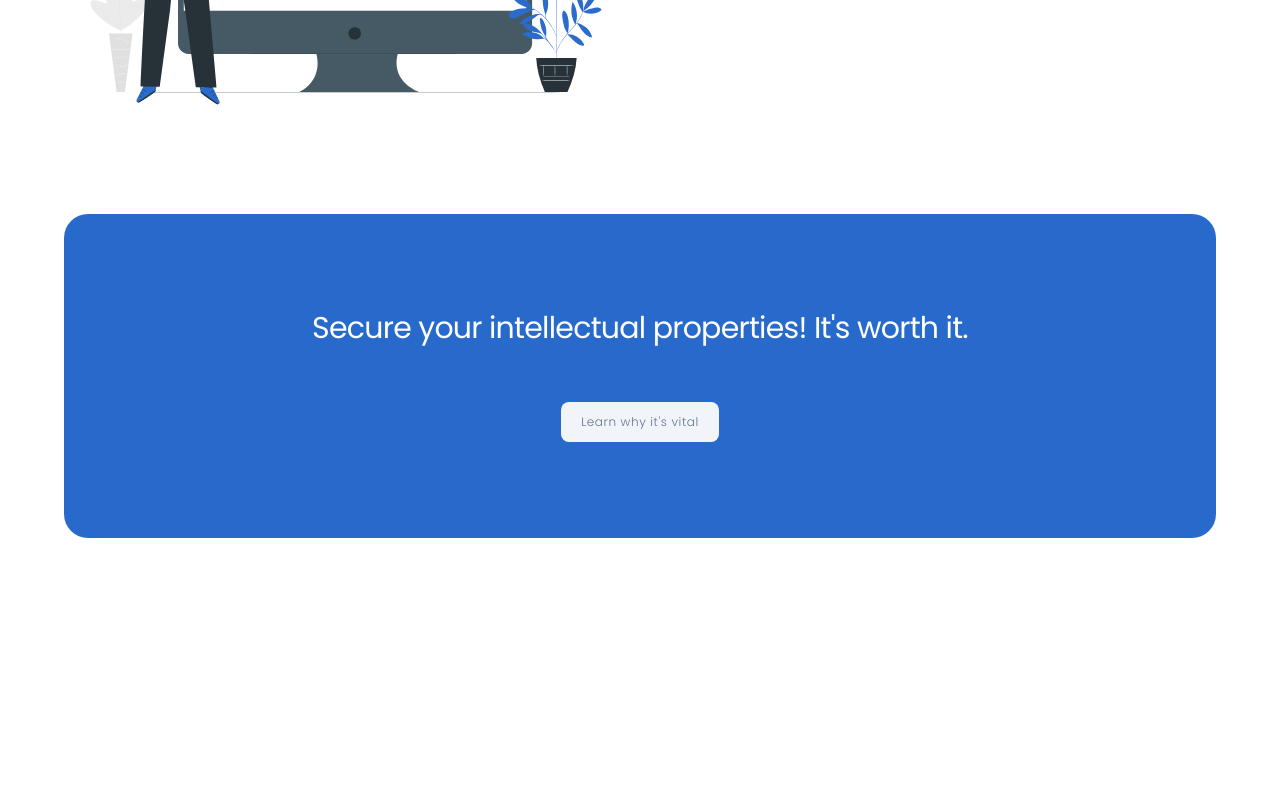
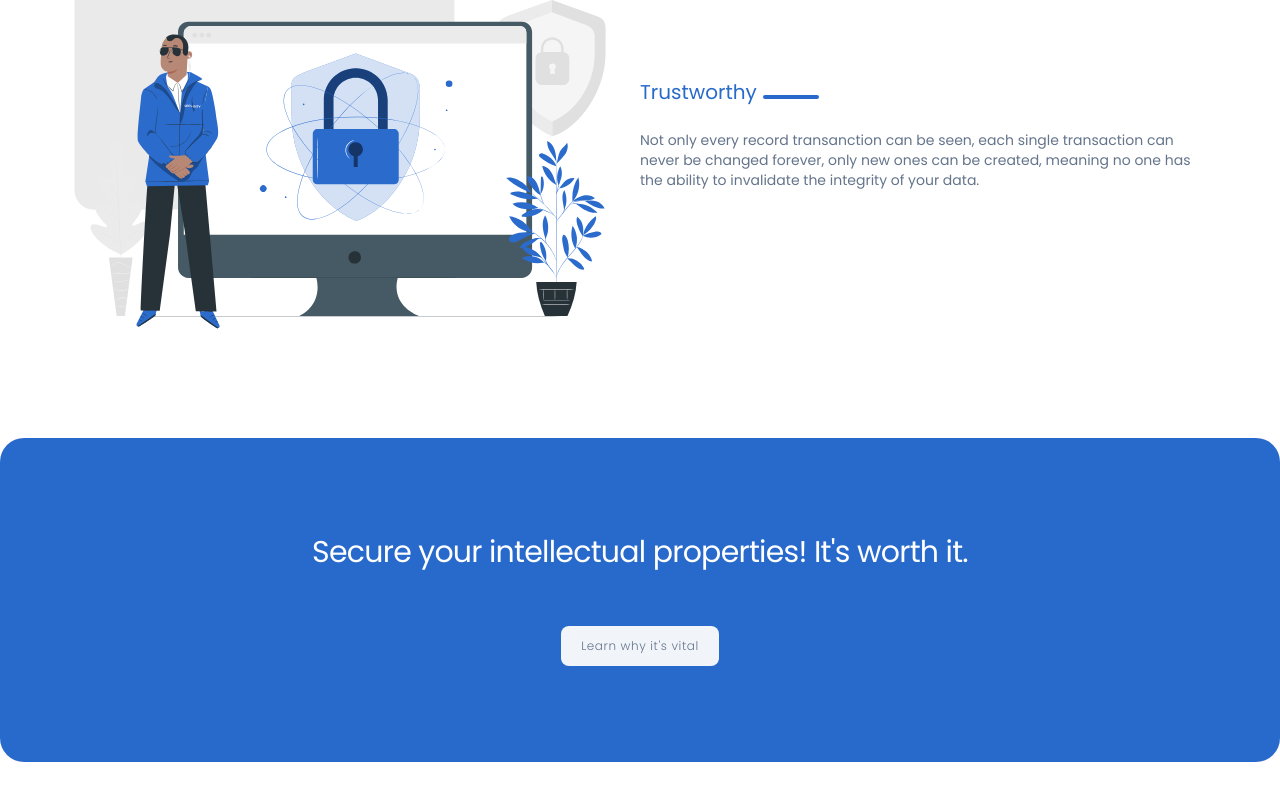
Before and after one commit to codelabmw/patents-malawi, a Vue app: page / in a window 1280 px wide. Shown: the part 1881-2681 px from the top of the page. Before the commit the page ends 2499 px from the top, so only its background shows below. Built offline with nearby package versions, Linux system fonts and the light colour scheme.

Commit message:
updated margins

```diff
--- a/src/views/AppLayouts/AuthenticatedLayout.vue
+++ b/src/views/AppLayouts/AuthenticatedLayout.vue
@@ -8,7 +8,7 @@ const toggleProfile = ref(false)
 </script>
 
 <template>
-    <nav class="relative max-w-7xl bg-background">
+    <nav class="relative mx-auto max-w-7xl bg-background">
         <div class="container px-6 py-4 mx-auto md:flex md:justify-between md:items-center">
             <div class="flex items-center justify-between">
                 <a href="/dashboard">
--- a/src/views/Guests/HomeView.vue
+++ b/src/views/Guests/HomeView.vue
@@ -13,7 +13,7 @@ import TheFeatures from '@/components/TheFeatures.vue';
       <NavBar />
 
       <!-- HERO SECTION -->
-      <div class="my-2 relative w-full bg-[url('@/assets/images/Decorations.svg')] bg-no-repeat">
+      <div class="my-2 relative w-full h-screen bg-[url('@/assets/images/Decorations.svg')] bg-no-repeat">
         <!-- bg-right-bottom bg-[length:800px_800px] bg-no-repeat w-full h-full -->
 
         <div class="container px-6 py-16 mx-auto max-w-7xl">
@@ -57,7 +57,7 @@ import TheFeatures from '@/components/TheFeatures.vue';
       </div>
 
       <!-- JUMBLETRON -->
-      <div class="mx-auto bg-primary w-[90%] my-20 rounded-3xl">
+      <div class="mx-auto my-20 bg-primary max-w-7xl rounded-3xl">
         <div class="flex flex-col items-center px-4 py-24 text-center">
           <h2 class="text-2xl font-normal tracking-tight text-primary-foreground xl:text-3xl">
             Secure your intellectual properties! It's worth it.
```
